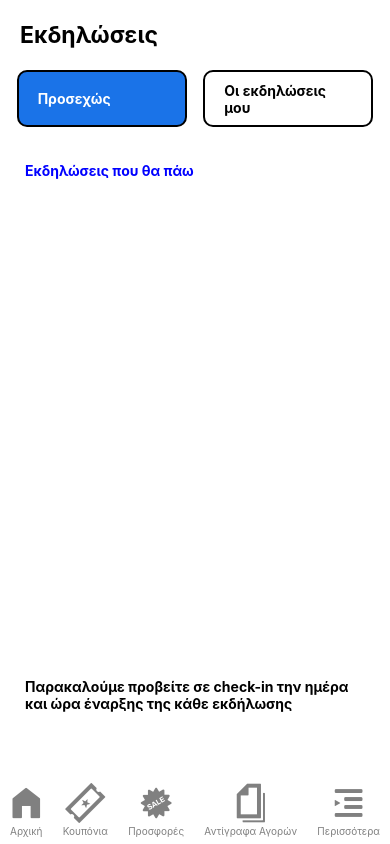
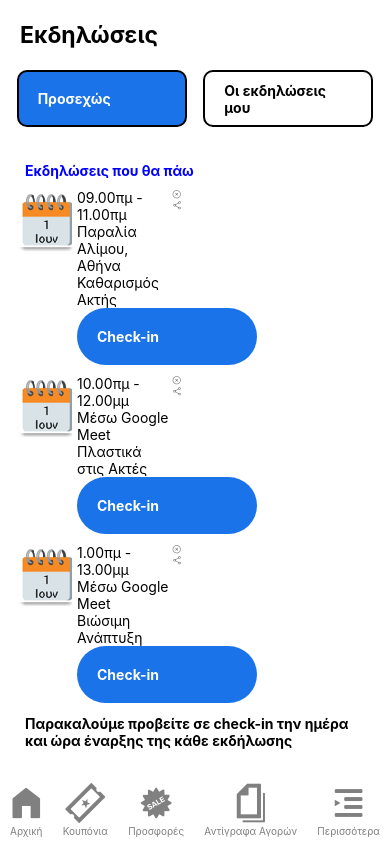
Before and after one commit to chara-b/LidlAppForHackathonParticipation, a React Native app: screen / in a window 390 px wide. Built offline with nearby package versions, Linux system fonts and the light colour scheme.

Commit message:
events list can be shown fixed

```diff
--- a/src/ui/components/molecules/CEventsList/CEventsList.js
+++ b/src/ui/components/molecules/CEventsList/CEventsList.js
@@ -1,7 +1,8 @@
-import { FlatList, View } from "react-native";
+import { FlatList, Image, StyleSheet, Text, View } from "react-native";
 import { useEffect, useState } from "react";
 import { Foundation } from "@expo/vector-icons";
 import { Ionicons } from "@expo/vector-icons";
+import CButton from "../../atoms/CButton/CButton";
 
 const CEventsList = ({
   data,
@@ -16,11 +17,11 @@ const CEventsList = ({
   //   const [selectedItem, setSelectedItem] = useState({
   //     id: 0,
   //   });
-
+  const onCheckIn = () => {};
   const renderItem = ({ item }) => {
     return (
       <View style={styles.container}>
-        <Image source={require(item.icon)} />
+        <Image source={require("../../../../assets/1-calendar-icon.png")} />
         <View style={styles.content}>
           <Text>{item.time}</Text>
           <Text>{item.city}</Text>
@@ -30,13 +31,21 @@ const CEventsList = ({
             title={buttonTitle}
             color={color}
             fontWeight={fontWeight}
-            onClick={onSubmit}
+            onClick={onCheckIn}
             disabled={buttonDisabled}
           />
         </View>
         <View style={styles.rightVerticalButtons}>
-          <Ionicons name={iconName} size={iconSize} color={iconColor} />
-          <Ionicons name={iconName} size={iconSize} color={iconColor} />
+          <Ionicons
+            name={iconName.topButton}
+            size={iconSize.topButton}
+            color={iconColor.topButton}
+          />
+          <Ionicons
+            name={iconName.bottomButton}
+            size={iconSize.bottomButton}
+            color={iconColor.bottomButton}
+          />
         </View>
       </View>
     );
--- a/src/ui/components/organisms/eventsList.js
+++ b/src/ui/components/organisms/eventsList.js
@@ -2,74 +2,40 @@ import CList from "../molecules/CList/CList";
 import CButton from "../../components/atoms/CButton/CButton";
 import { Alert, StyleSheet } from "react-native";
 import { useEffect, useState } from "react";
+import CEventsList from "../molecules/CEventsList/CEventsList";
 
-const CEventsList = ({ data, isTimeOff }) => {
-  const buttonTitle = "ΥΠΟΒΟΛΗ";
-  const [buttonDisabled, setButtonDisabled] = useState(true);
-  const [correctAnswerItem, setCorrectAnswerItem] = useState(null);
-  //const [istimeoff, setIsTimeOff] = useState();
+const EventsList = ({ data }) => {
+  const buttonTitle = "Check-in";
+  const color = "white";
+  const fontWeight = "bold";
+  const iconName = {
+    topButton: "ios-close-circle-outline",
+    bottomButton: "ios-share-social-outline",
+  };
+  const iconSize = { topButton: "10px", bottomButton: "10px" };
+  const iconColor = { topButton: "grey", bottomButton: "grey" };
+  const [buttonDisabled, setButtonDisabled] = useState(false);
 
-  //   useEffect(() => {
-  //     setIsTimeOff(isTimeOff);
-  //   }, [isTimeOff]);
+  useEffect(() => {}, []);
 
   const handleSelectedItem = (item) => {
     //if id !== 0 means the user selected something, so enable the button
     if (item.id !== 0) {
-      //console.log(`Διάλεξες την ${item.id}η απάντηση`);
-      setButtonDisabled(false);
-      setCorrectAnswerItem(item);
     }
   };
-  const onSubmit = () => {
-    if (isTimeOff) {
-      onTimeOff();
-    } else {
-      if (correctAnswerItem.correctAnswer) {
-        Alert.alert(
-          `Η ${correctAnswerItem.id}η είναι η σωστή απάντηση! Συγχαρητήρια! 🥳`
-        );
-        console.log(
-          `Η ${correctAnswerItem.id}η είναι η σωστή απάντηση! Συγχαρητήρια! 🥳`
-        );
-      } else {
-        Alert.alert(
-          `Η ${correctAnswerItem.id}η δεν είναι η σωστή απάντηση... 😞`
-        );
-        console.log(
-          `Η ${correctAnswerItem.id}η δεν είναι η σωστή απάντηση... 😞`
-        );
-      }
-    }
-  };
-  const onTimeOff = () => {
-    Alert.alert("Time's off! You can't give an answer now! ⏲️");
-    console.log("Time's off! You can't give an answer now! ⏲️");
-  };
+
   return (
-    <>
-      <CList data={data} handleSelectedItem={handleSelectedItem} />
-      <CButton
-        styles={styles.quizButton}
-        title={buttonTitle}
-        color={"white"}
-        fontWeight={"bold"}
-        onClick={onSubmit}
-        disabled={buttonDisabled}
-      />
-    </>
+    <CEventsList
+      data={data}
+      buttonTitle={buttonTitle}
+      buttonDisabled={buttonDisabled}
+      color={color}
+      fontWeight={fontWeight}
+      iconName={iconName}
+      iconSize={iconSize}
+      iconColor={iconColor}
+    ></CEventsList>
   );
 };
-const styles = StyleSheet.create({
-  quizButton: {
-    flex: 1,
-    padding: 20,
-    width: "180px",
-    backgroundColor: "rgb(26,115,232)",
-    borderRadius: "40px",
-    textAlign: "center",
-    justifyContent: "center",
-    marginBottom: "10px",
-  },
-});
-export default CEventsList;
+const styles = StyleSheet.create({});
+export default EventsList;
--- a/src/ui/screens/myEventsScreen.js
+++ b/src/ui/screens/myEventsScreen.js
@@ -3,24 +3,26 @@ import CHeader from "../components/molecules/CHeader/CHeader";
 import QuizList from "../components/organisms/quizList";
 import CButton from "../components/atoms/CButton/CButton";
 import { useState } from "react";
+import CEventsList from "../components/organisms/eventsList";
+import EventsList from "../components/organisms/eventsList";
 const data = [
   {
     id: "1",
-    icon: "",
+    icon: "../../../../assets/25-calendar-icon.png",
     time: "09.00πμ - 11.00πμ",
     city: "Παραλία Αλίμου, Αθήνα",
     task: "Καθαρισμός Ακτής",
   },
   {
     id: "2",
-    icon: "",
+    icon: "../../../../assets/30-calendar-icon.png",
     time: "10.00πμ - 12.00μμ",
     city: "Μέσω Google Meet",
     task: "Πλαστικά στις Ακτές",
   },
   {
     id: "3",
-    icon: "",
+    icon: "../../../../assets/1-calendar-icon.png",
     time: "1.00πμ - 13.00μμ",
     city: "Μέσω Google Meet",
     task: "Βιώσιμη Ανάπτυξη",
@@ -74,7 +76,7 @@ function ΜyEventsScreen(props) {
       </View>
       <View style={styles.container}>
         <Text style={styles.subTitle}>{subTitle}</Text>
-
+        <EventsList data={data}></EventsList>
         <Text style={styles.notificationTitle}>{notificationTitle}</Text>
       </View>
     </>
```
